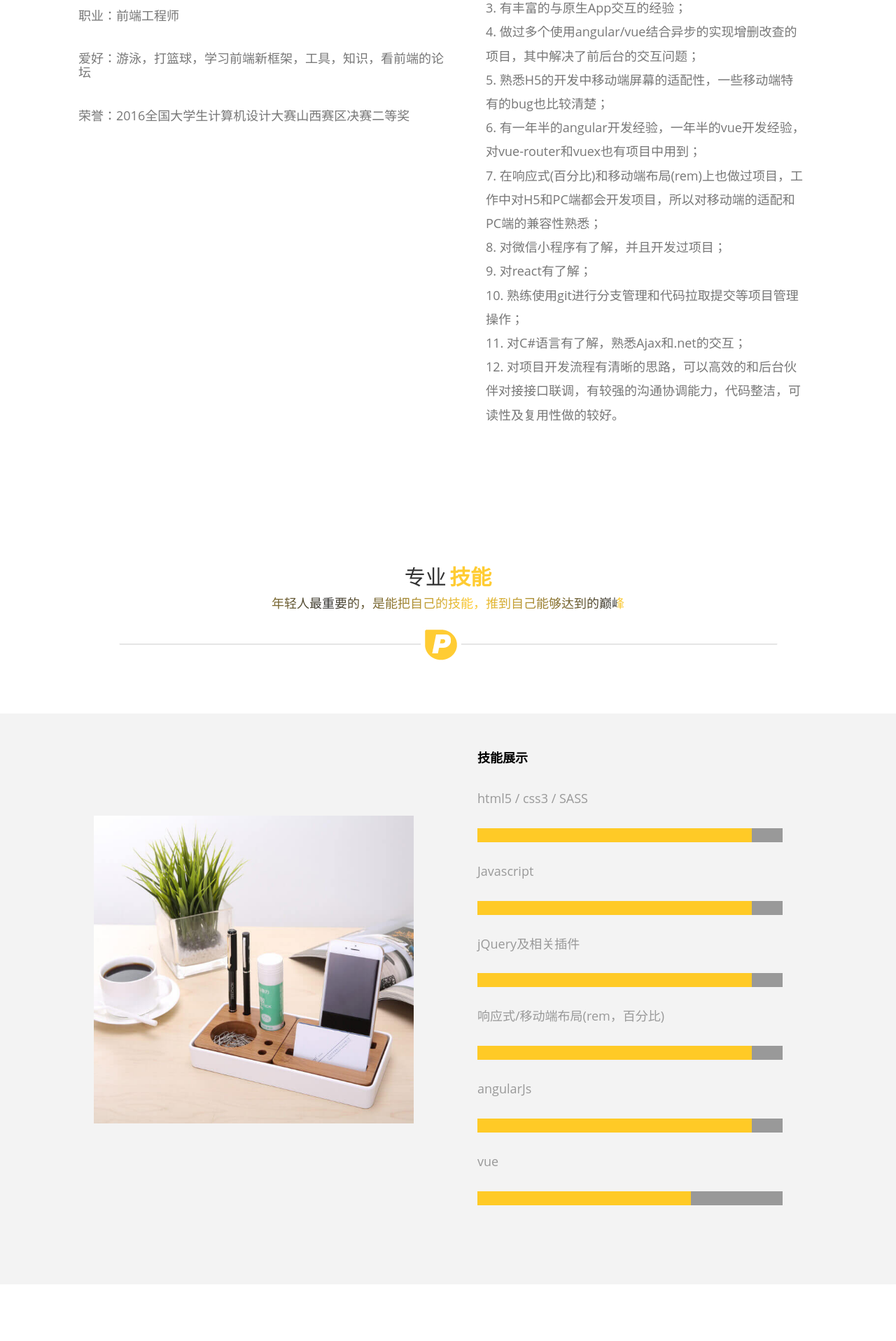
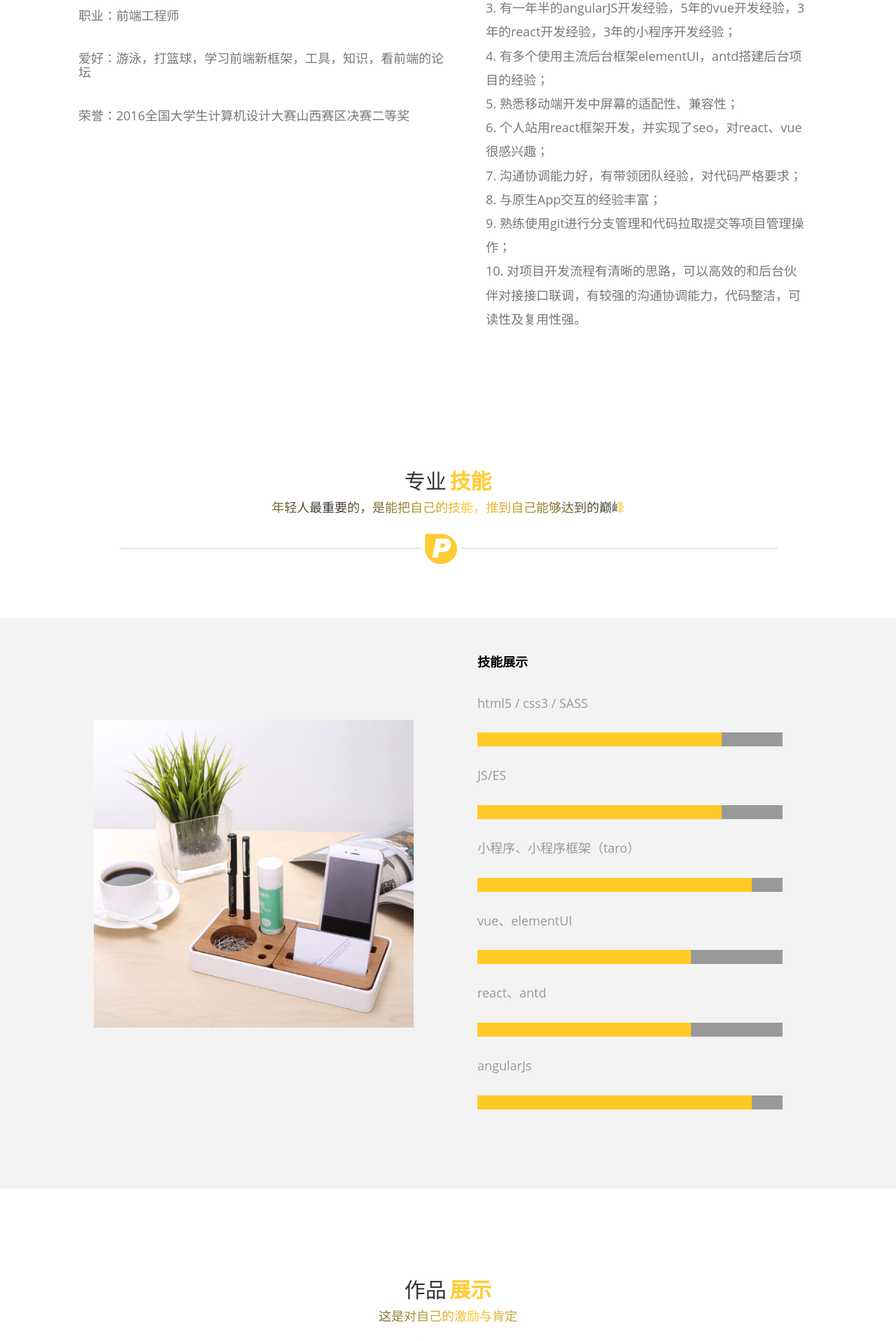
Before and after one commit to gxhpersonal/gxhpersonal.github.io, a React (Create React App) app: page / in a window 1280 px wide. Shown: the part 1428-3345 px from the top of the page at 70% size. Built offline with nearby package versions, Linux system fonts and the light colour scheme.

Commit message:
tech update

```diff
--- a/src/App.js
+++ b/src/App.js
@@ -1,5 +1,5 @@
 import React, { Component } from 'react';
-import {Helmet} from "react-helmet";
+import { Helmet } from "react-helmet";
 
 class App extends Component {
   render() {
@@ -71,22 +71,19 @@ class App extends Component {
               </ul>
             </div>
             <div className="what-we-do-articles">
-
-              <h4 className="personaljj">自我评价：<br /><br />1. 熟练使用html5和css3，对H5标签有所研究，对css3属性也有开发经验； <br />
-                2. 熟练使用JS/jQuery/css3给网页添加效果； <br />
-                  3. 有丰富的与原生App交互的经验； <br />
-                    4. 做过多个使用angular/vue结合异步的实现增删改查的项目，其中解决了前后台的交互问题；<br />
-                      5. 熟悉H5的开发中移动端屏幕的适配性，一些移动端特有的bug也比较清楚； <br />
-                        6. 有一年半的angular开发经验，一年半的vue开发经验，对vue-router和vuex也有项目中用到； <br />
-                          7. 在响应式(百分比)和移动端布局(rem)上也做过项目，工作中对H5和PC端都会开发项目，所以对移动端的适配和PC端的兼容性熟悉； <br />
-                            8. 对微信小程序有了解，并且开发过项目； <br />
-                              9. 对react有了解； <br />
-                                10. 熟练使用git进行分支管理和代码拉取提交等项目管理操作；<br />
-                                  11. 对C#语言有了解，熟悉Ajax和.net的交互；<br />
-                                    12. 对项目开发流程有清晰的思路，可以高效的和后台伙伴对接接口联调，有较强的沟通协调能力，代码整洁，可读性及复用性做的较好。<br />
+              <h4 className="personaljj">个人优势：<br /><br />
+                1. 熟练使用html5，css3，JS，ES和JS框架；<br />
+                2. 独立搭建并开发过多个使用vue/react框架结合axios异步框架实现的项目；<br />
+                3. 有一年半的angularJS开发经验，5年的vue开发经验，3年的react开发经验，3年的小程序开发经验；<br />
+                4. 有多个使用主流后台框架elementUI，antd搭建后台项目的经验；<br />
+                5. 熟悉移动端开发中屏幕的适配性、兼容性；<br />
+                6. 个人站用react框架开发，并实现了seo，对react、vue很感兴趣；<br />
+                7. 沟通协调能力好，有带领团队经验，对代码严格要求；<br />
+                8. 与原生App交互的经验丰富；<br />
+                9. 熟练使用git进行分支管理和代码拉取提交等项目管理操作；<br />
+                10. 对项目开发流程有清晰的思路，可以高效的和后台伙伴对接接口联调，有较强的沟通协调能力，代码整洁，可读性及复用性强。<br />
               </h4>
             </div>
-
           </div>
         </div>
 
@@ -111,28 +108,35 @@ class App extends Component {
               </div>
               <div className="skills">
                 <div className="skill1"></div>
-                <div className="space-block" style={{ width: '10%' }}></div>
+                <div className="space-block" style={{ width: '20%' }}></div>
               </div>
               <div className="bar">
-                <p>Javascript</p>
+                <p>JS/ES</p>
+              </div>
+              <div className="skills">
+                <div className="skill1"></div>
+                <div className="space-block" style={{ width: '20%' }}></div>
+              </div>
+              <div className="bar">
+                <p>小程序、小程序框架（taro）</p>
               </div>
               <div className="skills">
                 <div className="skill1"></div>
                 <div className="space-block" style={{ width: '10%' }}></div>
               </div>
               <div className="bar">
-                <p>jQuery及相关插件</p>
+                <p>vue、elementUI</p>
               </div>
               <div className="skills">
                 <div className="skill1"></div>
-                <div className="space-block" style={{ width: '10%' }}></div>
+                <div className="space-block" style={{ width: '30%' }}></div>
               </div>
               <div className="bar">
-                <p>响应式/移动端布局(rem，百分比)</p>
+                <p>react、antd</p>
               </div>
               <div className="skills">
                 <div className="skill1"></div>
-                <div className="space-block" style={{ width: '10%' }}></div>
+                <div className="space-block" style={{ width: '30%' }}></div>
               </div>
               <div className="bar">
                 <p>angularJs</p>
@@ -140,13 +144,6 @@ class App extends Component {
               <div className="skills">
                 <div className="skill1"></div>
                 <div className="space-block" style={{ width: '10%' }}></div>
-              </div>
-              <div className="bar">
-                <p>vue</p>
-              </div>
-              <div className="skills">
-                <div className="skill1"></div>
-                <div className="space-block" style={{ width: '30%' }}></div>
               </div>
             </div>
             <div className="clearfix"></div>
```
